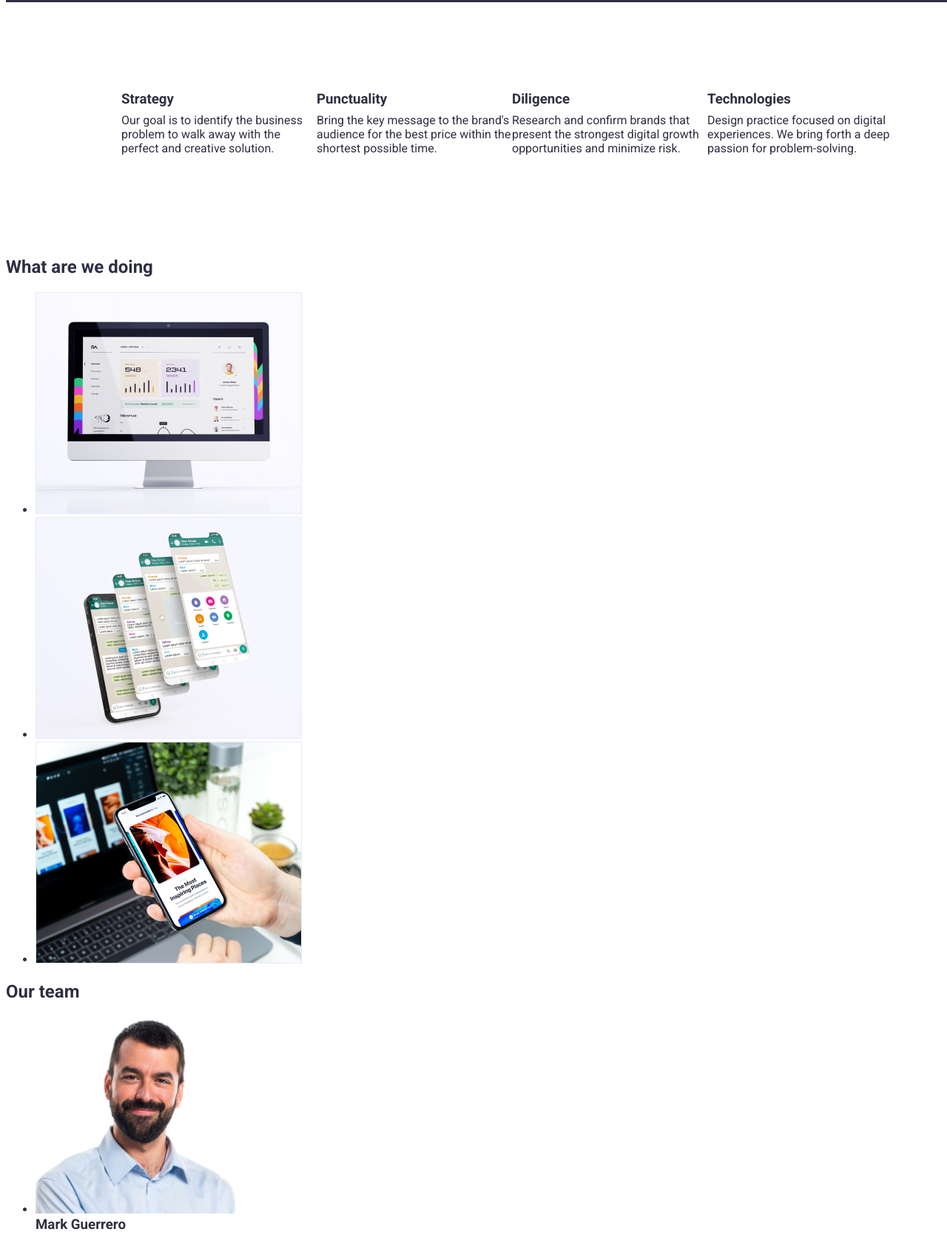
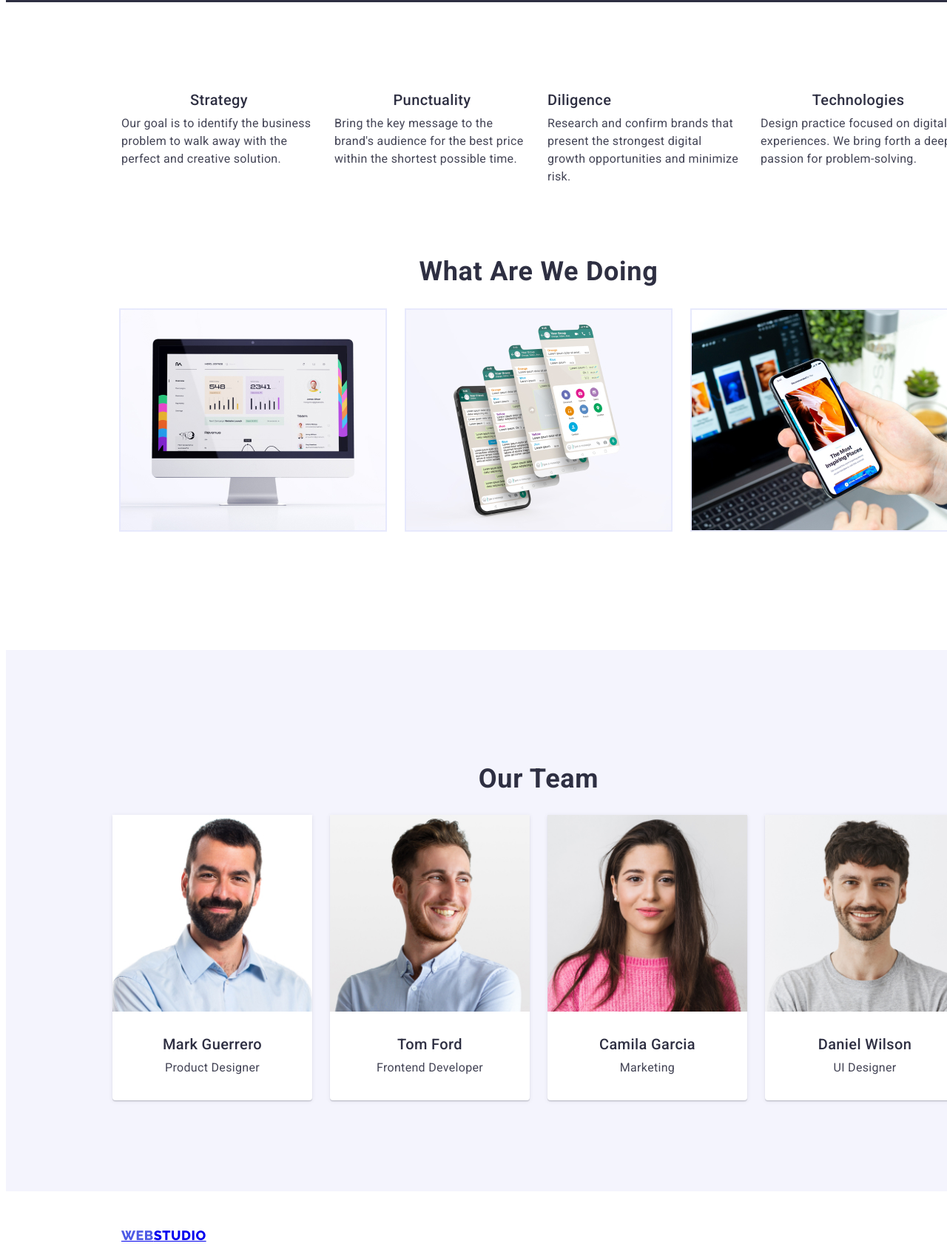
Before and after one commit to ntrempz/goit-markup-hw-3, a plain HTML site: page index.html in a window 1280 px wide. Shown: the part 680-2365 px from the top of the page at 74% size. Drawn offline with Linux system fonts and the light colour scheme.

Commit message:
section 1 to 3

```diff
--- a/css/styles.css
+++ b/css/styles.css
@@ -185,6 +185,7 @@ a:active {
   height: 104px;
   flex-shrink: 0;
   margin: 120px 156px;
+  gap: 24px;
 }
 .feature {
   display: flex;
@@ -193,12 +194,150 @@ a:active {
   align-items: flex-start;
   gap: 8px;
 }
-.section-list {
+.feature-list {
   list-style: none;
 }
+
 h3,
 p,
-.section-list {
+.feature-list {
   margin: 0;
   padding: 0;
 }
+
+.feature-title {
+  /* Header 3 */
+  font-family: Roboto;
+  font-size: 20px;
+  font-style: normal;
+  font-weight: 500;
+  line-height: 24px; /* 120% */
+  letter-spacing: 0.4px;
+  width: 264px;
+}
+.feature-body {
+  /* Header 3 */
+  color: var(--slate, #434455);
+  /* Body */
+  font-size: 16px;
+  font-style: normal;
+  font-weight: 400;
+  line-height: 24px; /* 150% */
+  letter-spacing: 0.32px;
+  width: 264px;
+}
+/* section 2 */
+.second-section {
+  width: 1128px;
+  height: 412px;
+  flex-shrink: 0;
+  margin: 120px 156px;
+}
+
+h2 {
+  color: var(--navy-blue, #2e2f42);
+  text-align: center;
+  /* Header 2 */
+  font-family: Roboto;
+  font-size: 36px;
+  font-style: normal;
+  font-weight: 700;
+  line-height: 40px; /* 111.111% */
+  letter-spacing: 0.72px;
+  text-transform: capitalize;
+}
+
+.service {
+  display: flex;
+  justify-content: center;
+  list-style: none; /* Remove default list styles */
+  gap: 24px;
+  padding: 0;
+  margin: 0;
+}
+.service li img {
+  border: 1px solid var(--CORNFLOWER, #e7e9fc);
+  /* background: url(<path-to-image>), lightgray -72.845px -19px / 144.444% 112.667% no-repeat; */
+}
+
+.feature-list li {
+  text-align: center;
+}
+
+.third-section {
+  display: flex;
+  flex-direction: column; /* Stack items vertically */
+  justify-content: center; /* Vertically center items */
+  align-items: center; /* Horizontally center items */
+  /* flex-shrink: 0; */
+  /* style */
+  /* background-color: var(--navy-blue);
+  padding-top: 188px;
+  padding-bottom: 188px; */
+  text-align: center;
+  width: 1440px;
+  height: 732px;
+  flex-shrink: 0;
+  background: var(--cloud, #f4f4fd);
+}
+
+.team-members {
+  display: flex;
+  justify-content: center;
+  list-style: none; /* Remove default list styles */
+  gap: 24px;
+  padding: 0;
+  margin: 0;
+}
+
+.team-card {
+  /* layout */
+  display: inline-flex;
+  padding-bottom: 0px;
+  flex-direction: column;
+  justify-content: center;
+  align-items: center;
+  /* style */
+  border-radius: 0px 0px 4px 4px;
+  background: var(--white, #fff);
+  box-shadow: 0px 2px 1px 0px rgba(46, 47, 66, 0.08),
+    0px 1px 1px 0px rgba(46, 47, 66, 0.16),
+    0px 1px 6px 0px rgba(46, 47, 66, 0.08);
+}
+
+.team-card li img {
+  margin: 0;
+  padding: 0;
+}
+
+.card-content {
+  display: flex;
+  width: 232px;
+  flex-direction: column;
+  justify-content: center;
+  align-items: center;
+  gap: 8px;
+  margin: 32px 0;
+}
+
+.card-content h3 {
+  text-align: center;
+  /* Header 3 */
+  font-size: 20px;
+  font-style: normal;
+  font-weight: 500;
+  line-height: 24px; /* 120% */
+  letter-spacing: 0.4px;
+}
+.card-content h4 {
+  color: var(--slate, #434455);
+  text-align: center;
+  font-family: Roboto;
+  font-size: 16px;
+  font-style: normal;
+  font-weight: 400;
+  line-height: 24px; /* 150% */
+  letter-spacing: 0.32px;
+  margin: 0;
+  padding: 0;
+}
--- a/index.html
+++ b/index.html
@@ -64,37 +64,37 @@
       <!-- about -->
       <section class="first-section">
         <div class="feature">
-          <ul class="section-list">
-            <li><h3>Strategy</h3></li>
+          <ul class="feature-list">
+            <li><h3 class="feature-title">Strategy</h3></li>
           </ul>
-          <p>
+          <p class="feature-body">
             Our goal is to identify the business problem to walk away with the
             perfect and creative solution.
           </p>
         </div>
         <div class="feature">
-          <ul class="section-list">
-            <li><h3>Punctuality</h3></li>
+          <ul class="feature-list">
+            <li><h3 class="feature-title">Punctuality</h3></li>
           </ul>
-          <p>
+          <p class="feature-body">
             Bring the key message to the brand's audience for the best price
             within the shortest possible time.
           </p>
         </div>
         <div class="feature">
-          <ul class="section-list">
-            <li><h3>Diligence</h3></li>
+          <ul class="feature-list">
+            <li><h class="feature-title" 3>Diligence</h></li>
           </ul>
-          <p>
+          <p class="feature-body">
             Research and confirm brands that present the strongest digital
             growth opportunities and minimize risk.
           </p>
         </div>
         <div class="feature">
-          <ul class="section-list">
-            <li><h3>Technologies</h3></li>
+          <ul class="feature-list">
+            <li><h3 class="feature-title">Technologies</h3></li>
           </ul>
-          <p>
+          <p class="feature-body">
             Design practice focused on digital experiences. We bring forth a
             deep passion for problem-solving.
           </p>
@@ -102,9 +102,8 @@
       </section>
       <!-- services -->
       <section class="second-section">
-        <h2>What are we doing</h2>
-
-        <ul class="list">
+        <h2>what are we doing</h2>
+        <ul class="service">
           <li>
             <img
               src="images/desktop.jpg"
@@ -132,45 +131,55 @@
       </section>
       <!-- team -->
       <section class="third-section">
-        <h2>Our team</h2>
-        <ul class="list">
+        <div class="team">
+          <h2 class="team-title">our team</h2>
+          <ul class="team-members">
             <!-- mark-guerrero -->
-          <li>
+            <li class="team-card">
               <img
                 src="images/mark-guerrero.jpg"
                 alt=" Mark Guerrero"
                 width="270"
               />
+              <div class="card-content">
                 <h3>Mark Guerrero</h3>
                 <h4>Product Designer</h4>
+              </div>
             </li>
             <!-- tom-ford -->
-          <li>
+            <li class="team-card">
               <img src="images/tom-ford.jpg" alt="Tom Ford" width="270" />
+              <div class="card-content">
                 <h3>Tom Ford</h3>
                 <h4>Frontend Developer</h4>
+              </div>
             </li>
             <!-- camila-garcia -->
-          <li>
+            <li class="team-card">
               <img
                 src="images/camila-garcia.jpg"
                 alt="Camila Garcia"
                 width="270"
               />
+              <div class="card-content">
                 <h3>Camila Garcia</h3>
                 <h4>Marketing</h4>
+              </div>
             </li>
             <!-- daniel-wilson -->
-          <li>
+            <li class="team-card">
               <img
                 src="images/daniel-wilson.jpg"
                 alt="Daniel Wilson"
                 width="270"
               />
+              <div class="card-content">
                 <h3>Daniel Wilson</h3>
                 <h4>UI Designer</h4>
+              </div>
             </li>
           </ul>
+        </div>
       </section>
     </main>
 
```
Lines whose indentation alone changed are shown as unchanged.
